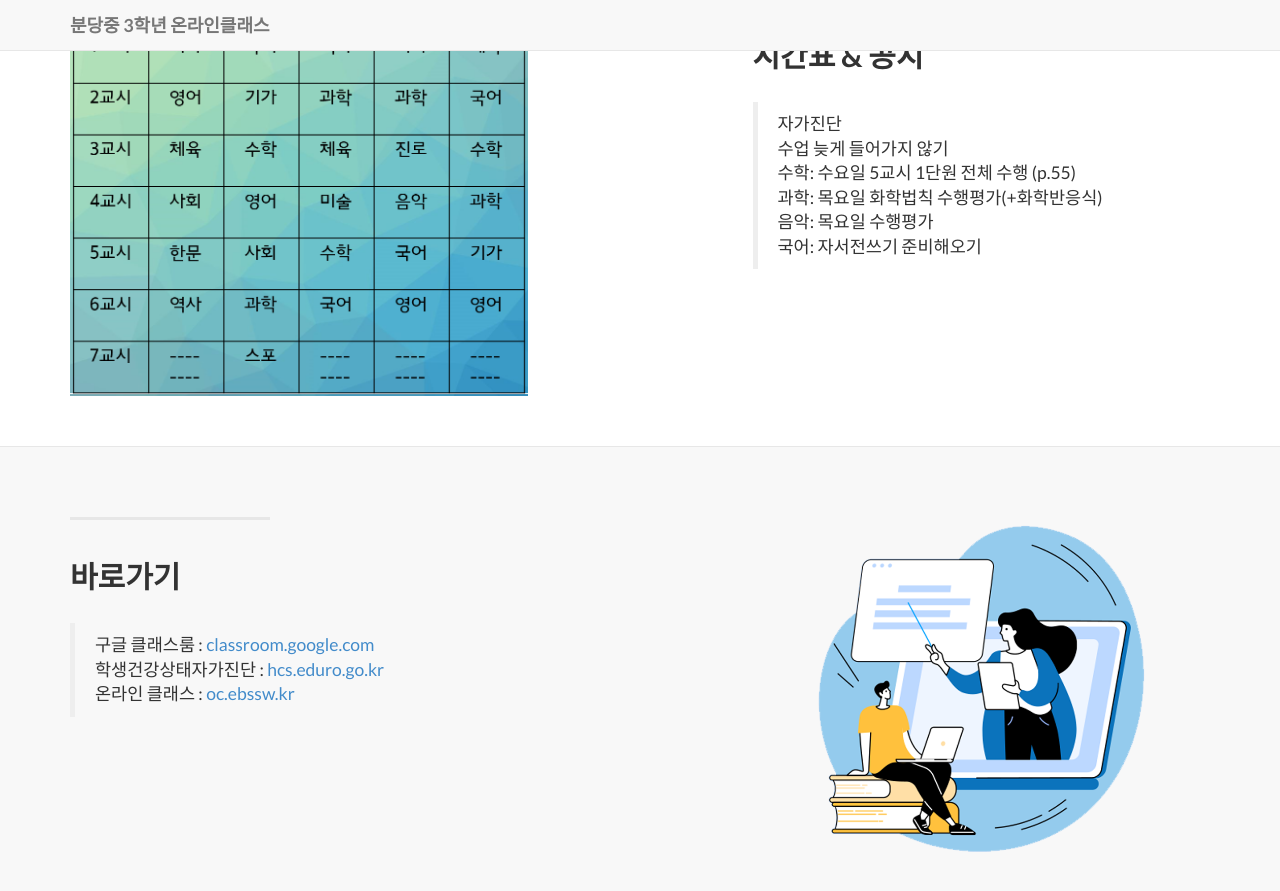
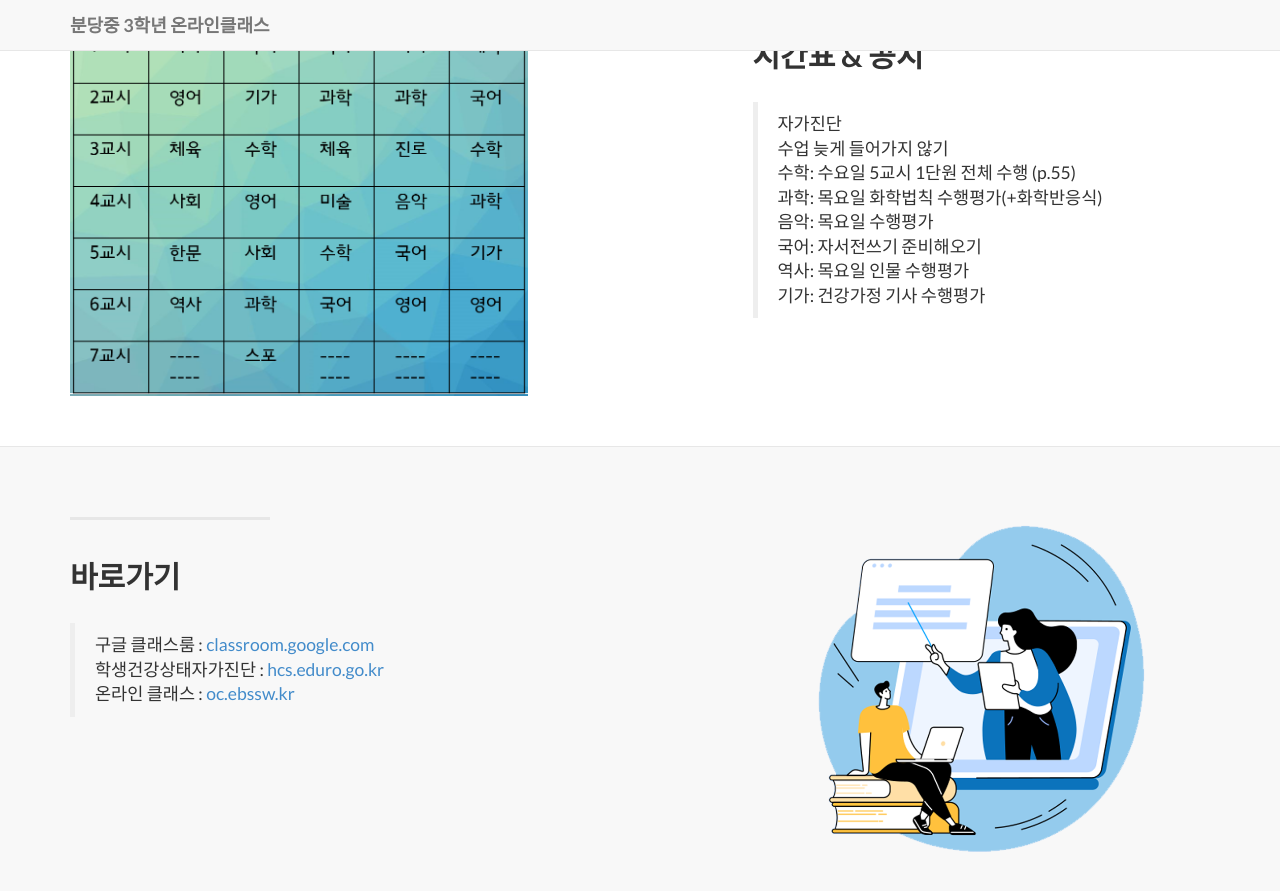
Before and after one commit to maemie0911/3-4, a Jekyll site: the page built from index.html, in a window 1280 px wide and 900 px high, scrolled down 869 px. Shown: the top 891 px of the window. Built offline with Jekyll 4.4.1, drawn with Linux system fonts in a browser that asks for light colours; nearby versions of some CDN libraries; library files that are not in the unit come from our copies.

Commit message:
Update 2014-09-21-services-1.markdown

```diff
--- a/_posts/2014-09-21-services-1.markdown
+++ b/_posts/2014-09-21-services-1.markdown
@@ -11,3 +11,5 @@ description: |
 > 과학: 목요일 화학법칙 수행평가(+화학반응식)
 > 음악: 목요일 수행평가
 > 국어: 자서전쓰기 준비해오기
+> 역사: 목요일 인물 수행평가
+> 기가: 건강가정 기사 수행평가
```
